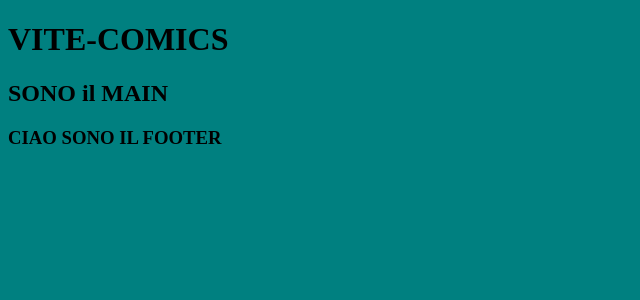
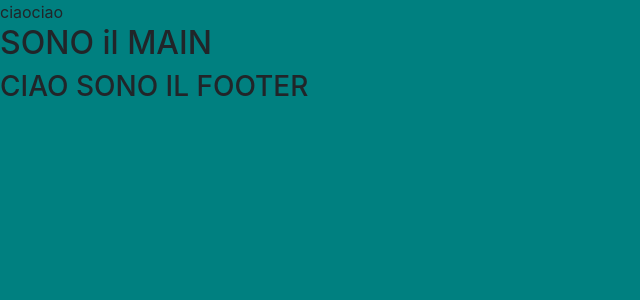
Before and after one commit to MatteoGaloni/vite-comics, a Vue app: page / in a window 1280 px wide. Shown: the top 300 px of the page, without its empty margins (0-640 px from the left). Built offline with nearby package versions, Linux system fonts and the light colour scheme.

Commit message:
add bootstrap by link in index.html

```diff
--- a/index.html
+++ b/index.html
@@ -6,6 +6,8 @@
   <link rel="icon" type="image/svg+xml" href="/vite.svg" />
   <meta name="viewport" content="width=device-width, initial-scale=1.0" />
   <title>VITE-COMICS</title>
+  <link rel="stylesheet" href="https://cdn.jsdelivr.net/npm/bootstrap@4.4.1/dist/css/bootstrap.min.css"
+    integrity="sha384-Vkoo8x4CGsO3+Hhxv8T/Q5PaXtkKtu6ug5TOeNV6gBiFeWPGFN9MuhOf23Q9Ifjh" crossorigin="anonymous">
 </head>
 
 <body>
--- a/src/components/AppHeader.vue
+++ b/src/components/AppHeader.vue
@@ -5,7 +5,11 @@ export default {
 </script>
 
 <template>
-    <h1>VITE-COMICS</h1>
+    <div class="d-flex">
+        <div>ciao</div>
+        <div>ciao</div>
+    </div>
+
 </template>
 
 <style>
```
